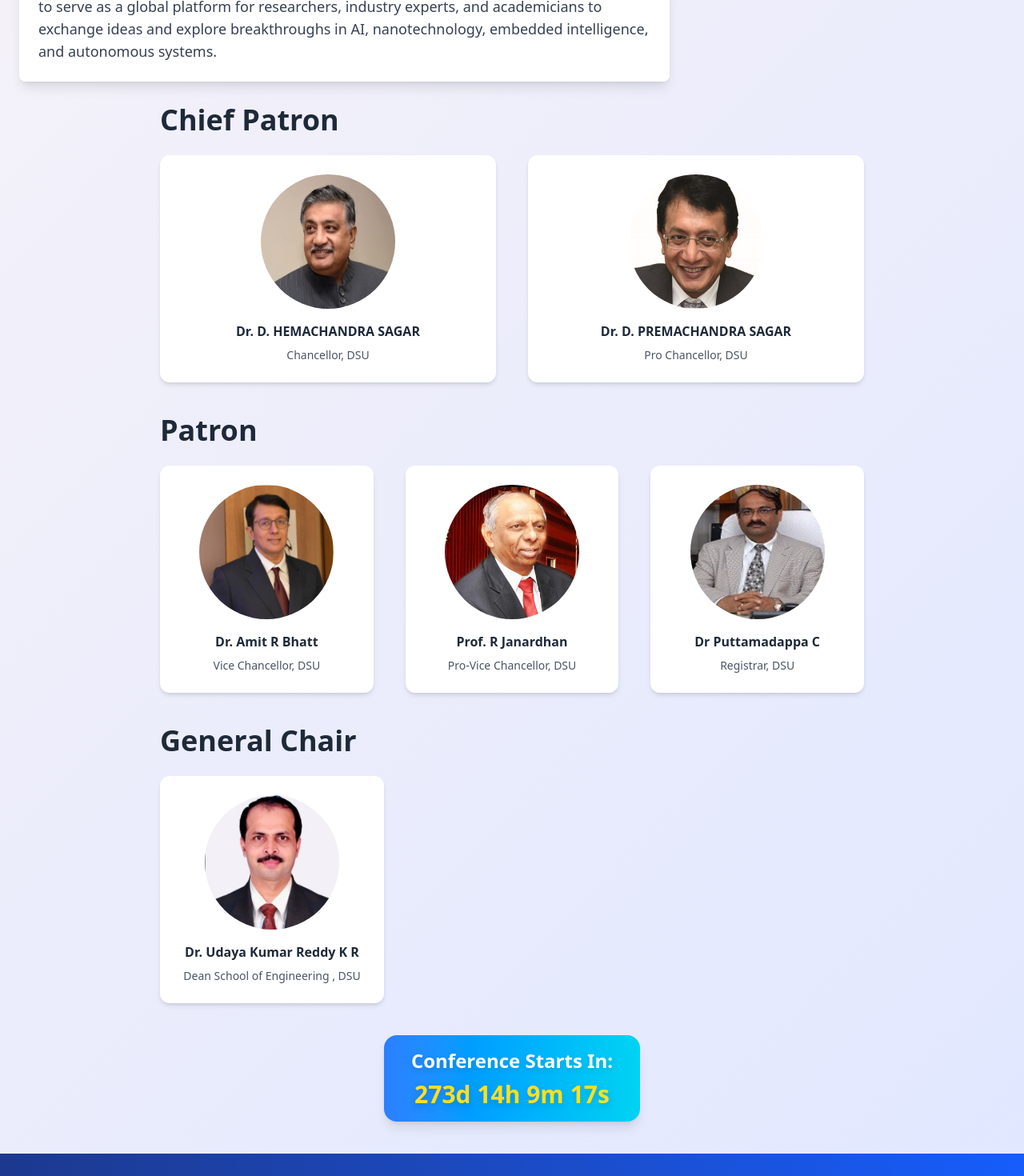
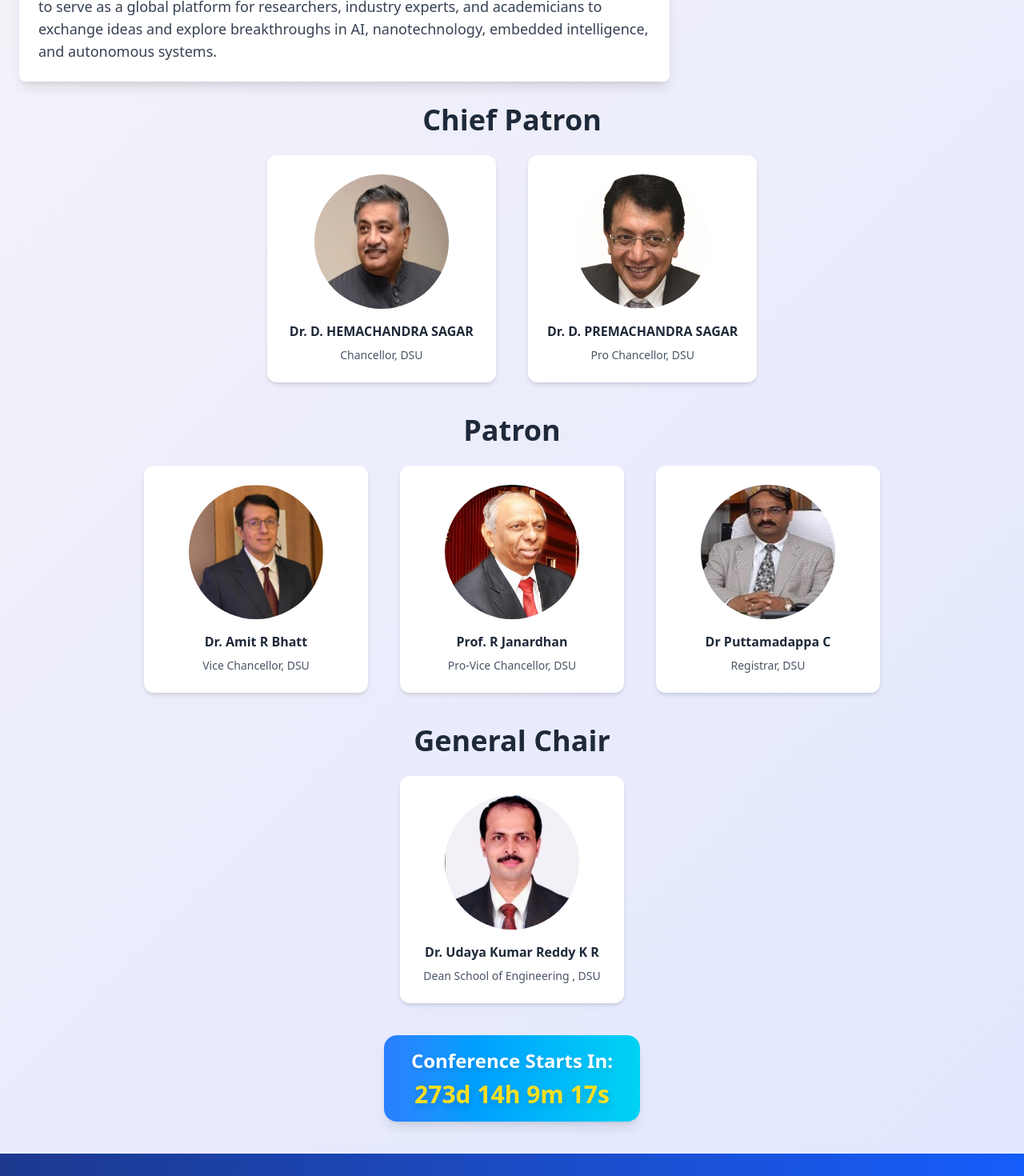
Before and after one commit to riteshkusingh27/IEEE_CONFERENCE, a React (Vite) app: page / in a window 1280 px wide. Shown: the part 1280-2750 px from the top of the page at 80% size. Built offline with nearby package versions, Linux system fonts and the light colour scheme.

Commit message:
fix : patrons divs to center

```diff
--- a/src/Components/GeneralChair.jsx
+++ b/src/Components/GeneralChair.jsx
@@ -3,9 +3,10 @@ import udaykumar from "/committee/udaykumar.jpeg";
 // import drhemachandra from '../images/drhemachandra.jpeg'
 const   GeneralChair = () => {
   return (
-    <div className="relative z-1 grid grid-cols-1 md:grid-cols-1 gap-10 mb-10 w-70 ">
+    <div className="flex justify-center">
+      <div className="relative z-1 grid grid-cols-1 md:grid-cols-1 gap-10 mb-10 w-70">
         {[
-        { name: 'Dr. Udaya Kumar Reddy K R', desc: 'Dean School of Engineering , DSU', img: '/committee/udaykumar.jpeg' }
+          { name: 'Dr. Udaya Kumar Reddy K R', desc: 'Dean School of Engineering , DSU', img: '/committee/udaykumar.jpeg' }
         ].map((person, index) => (
           <div key={index} className="p-6 bg-white bg-opacity-80 rounded-xl shadow-md text-center hover:shadow-xl transition-all">
             <img src={person.img} alt={person.name} className="w-42 h-42 mx-auto rounded-full mb-4" />
@@ -14,6 +15,7 @@ const   GeneralChair = () => {
           </div>
         ))}
       </div>
+    </div>
   )
 }
 
--- a/src/Components/Guests.jsx
+++ b/src/Components/Guests.jsx
@@ -2,7 +2,7 @@ import React from 'react'
 // import drhemachandra from '../images/drhemachandra.jpeg'
 const Guests = () => {
   return (
-    <div className="relative z-1 grid grid-cols-1 md:grid-cols-2 gap-10 mb-10 ">
+    <div className="relative z-1 grid grid-cols-1 md:grid-cols-2 gap-10 mb-10   ">
         {[  { name: 'Dr. D. HEMACHANDRA SAGAR', desc: 'Chancellor, DSU', img: './images/drhemachandra.jpeg' },
 
 
@@ -11,7 +11,7 @@ const Guests = () => {
 
 
         ].map((person, index) => (
-          <div key={index} className="p-6 bg-white bg-opacity-80 rounded-xl shadow-md text-center hover:shadow-xl transition-all">
+          <div key={index} className="p-6 bg-white bg-opacity-80 rounded-xl shadow-md text-center hover:shadow-xl transition-all ">
             <img src={person.img} alt={person.name} className="w-42 h-42 mx-auto rounded-full mb-4" />
             <h3 className="text-md font-semibold text-gray-800 mb-2">{person.name}</h3>
             <p className="text-gray-600 text-sm">{person.desc}</p>
--- a/src/Components/HomeSection.jsx
+++ b/src/Components/HomeSection.jsx
@@ -78,11 +78,14 @@ const HomeSection = () => {
 
         {/* Chief Patron & Patron Sections */}
       <div className="patronsection">
-      <h2 className="text-2xl md:text-4xl font-bold text-gray-800 mb-6">Chief Patron</h2>
-        <Guests />
-        <h2 className="text-2xl md:text-4xl font-bold text-gray-800 mb-6">Patron</h2>
+
+      <h2 className="text-2xl md:text-4xl font-bold text-gray-800 mb-6 text-center">Chief Patron</h2>
+      <div className="chiefpatron flex justify-center">
+      <Guests />
+      </div>
+        <h2 className="text-2xl md:text-4xl font-bold text-gray-800 mb-6 text-center ">Patron</h2>
         <Patron />
-        <h2 className="text-2xl md:text-4xl font-bold text-gray-800 mb-6">General Chair</h2>
+        <h2 className="text-2xl md:text-4xl font-bold text-gray-800 mb-6 text-center ">General Chair</h2>
         <GeneralChair />
       </div>
 
--- a/src/Components/Patron.jsx
+++ b/src/Components/Patron.jsx
@@ -2,14 +2,14 @@ import React from 'react'
 // import drhemachandra from '../images/drhemachandra.jpeg'
 const   Patron = () => {
   return (
-    <div className="relative z-1 grid grid-cols-1 md:grid-cols-3 gap-10 mb-10 w-220 ">
+    <div className="relative z-1 grid grid-cols-1 md:grid-cols-3 gap-10 mb-10  ">
         {[
         { name: 'Dr. Amit R Bhatt', desc: ' Vice Chancellor, DSU', img: './images/dramitbhatt.jpeg' },
           { name: 'Prof. R Janardhan', desc: 'Pro-Vice Chancellor, DSU', img: './images/udk.jpg' },
            { name: 'Dr Puttamadappa C', desc: 'Registrar, DSU', img: './images/drputtamadappa.jpeg' },
 
         ].map((person, index) => (
-          <div key={index} className="p-6 bg-white bg-opacity-80 rounded-xl shadow-md text-center hover:shadow-xl transition-all">
+          <div key={index} className="p-6 bg-white bg-opacity-80 rounded-xl shadow-md text-center hover:shadow-xl transition-all w-70">
             <img src={person.img} alt={person.name} className="w-42 h-42 mx-auto rounded-full mb-4" />
             <h3 className="text-md font-semibold text-gray-800 mb-2">{person.name}</h3>
             <p className="text-gray-600 text-sm">{person.desc}</p>
```
